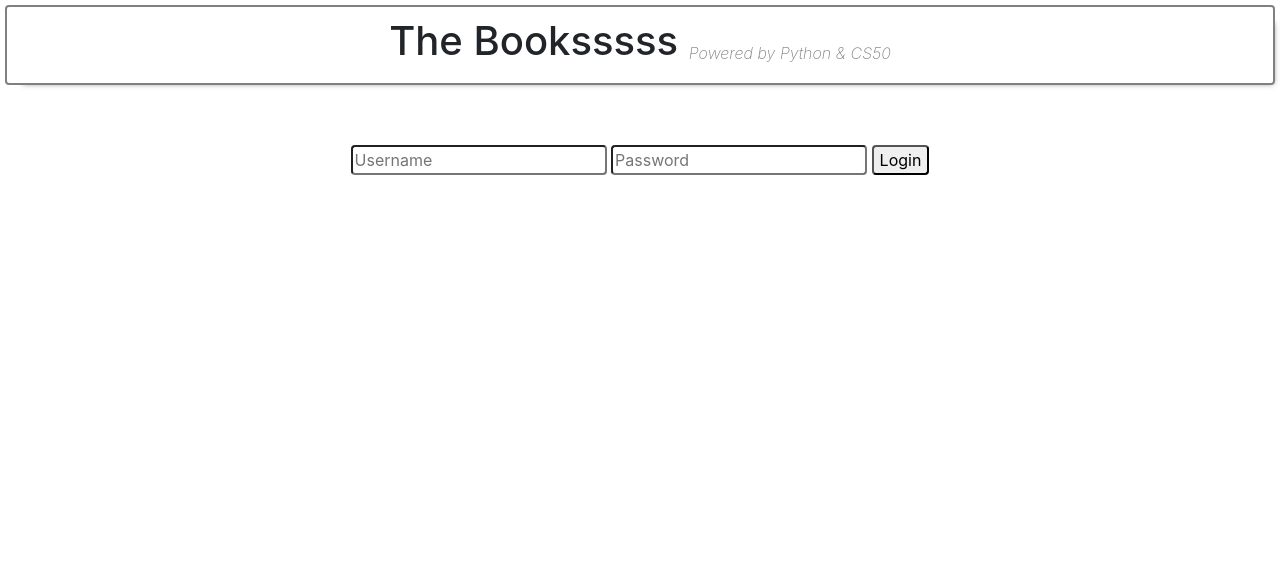
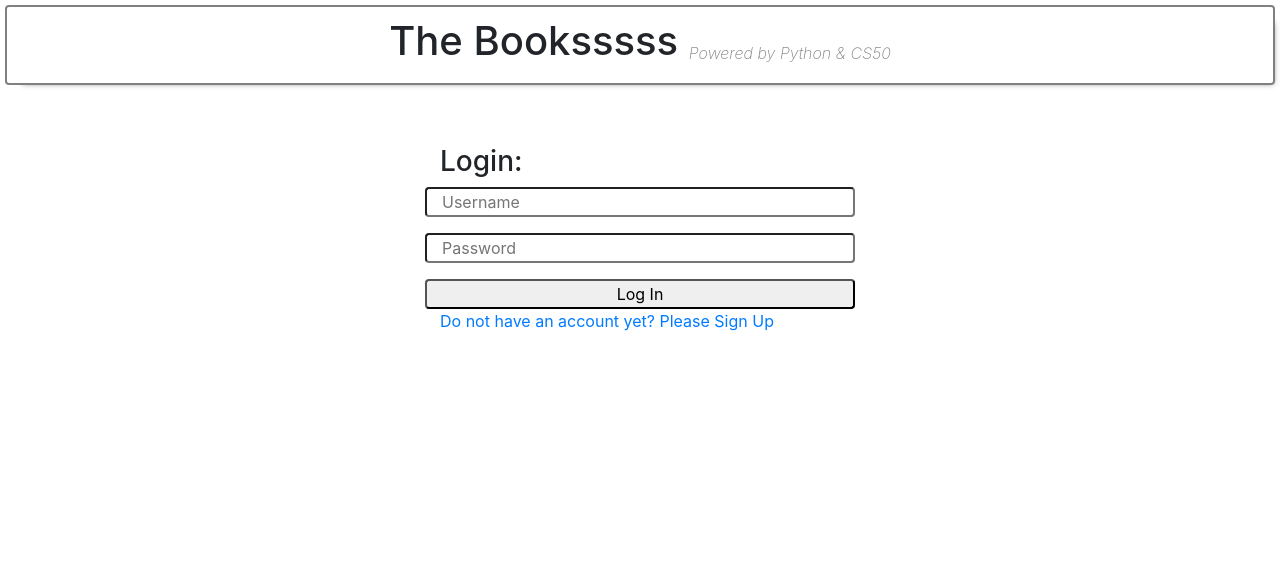
Before and after one commit to Martin-Fiala/TheBooksss, a Flask app: page / in a window 1280 px wide. Shown: the top 573 px of the page. Run offline with Flask 2, Linux system fonts and the light colour scheme; some libraries are stand-ins or nearby versions.

Commit message:
Index page for Login created

```diff
--- a/static/css/main.css
+++ b/static/css/main.css
@@ -44,6 +44,10 @@ body {
 	padding: 5px;
 }
 
-#header-inner-container {
 
+/***** Forms ******/
+
+#form {
+	min-width: 400px;
+	text-align: left;
 }
--- a/templates/index.html
+++ b/templates/index.html
@@ -3,6 +3,11 @@
 
 {% block title %}
 	The Booksssss - Login
+{% endblock %}
+
+
+{% block css %}
+
 {% endblock %}
 
 
@@ -14,9 +19,21 @@
 {% block body %}
 	<div id="form">
 		<form action="{{ url_for('index') }}" method="post">
-			<input class="rounded" type="text" name="name" placeholder="Username">
-			<input class="rounded" type="password" name="password" placeholder="Password">
-			<button class="rounded">Login</button>
+			<div>
+				<h3>Login:</h3>
+			</div>
+			<div class="form-group row">
+				<input class="rounded col-12" id="form-name" type="text" name="name" placeholder="Username">
+			</div>
+			<div class="form-group row">
+				<input class="rounded col-12" id="form-password" type="password" name="password" placeholder="Password">
+			</div>
+			<div class="row">
+				<button class="rounded col-12">Log In</button>
+			</div>
 		</form>
+		<div class="row">
+			<span class="col-12"><a href="#">Do not have an account yet? Please Sign Up</a></span>
+		</div>
 	</div>
 {% endblock %}
--- a/templates/layout.html
+++ b/templates/layout.html
@@ -4,7 +4,9 @@
 		<title>{% block title %}{% endblock %}</title>
 		<link href="{{ url_for( 'static', filename='css/main.css') }}" rel="stylesheet" type="text/css" media="all" />
 		<link href="{{ url_for( 'static', filename='bootstrap/bootstrap.min.css') }}" rel="stylesheet" type="text/css" media="all" />
-		<script src="{{ url_for( 'static', filename='bootstrap/bootstrap.min.css') }}" type="text/javascript" ></script>
+		{% block css %}{% endblock %}
+
+		<script src="{{ url_for( 'static', filename='bootstrap/bootstrap.min.js') }}" type="text/javascript" ></script>
 	</head>
 	<body>
 		<header id="header" class="rounded">
```
